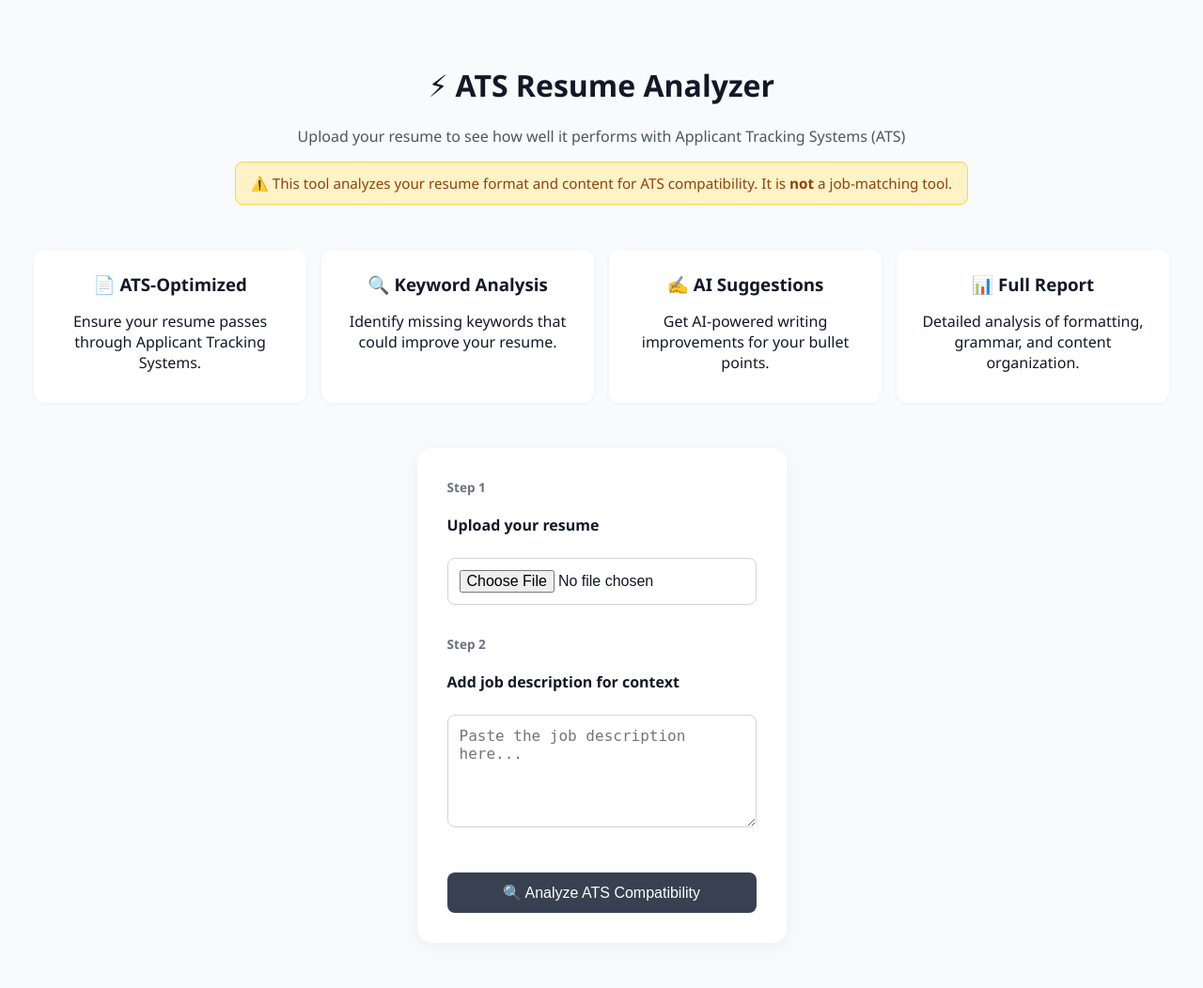
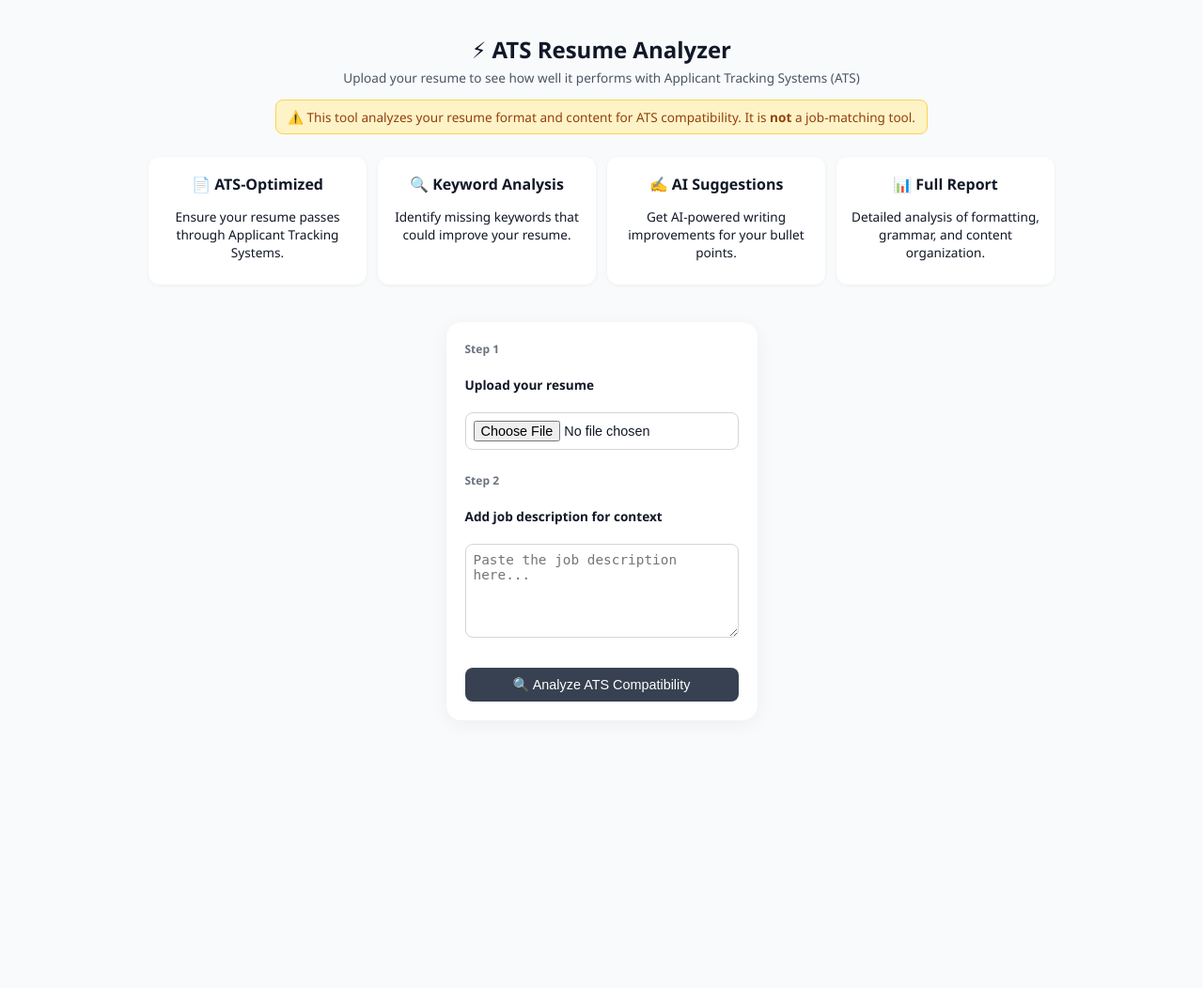
Before and after one commit to zayeemZaki/AI-resume-analyzer, a Flask app: page / in a window 1280 px wide. Shown: the whole page at 94% size. After the commit the page ends 747 px from the top, so only its background shows below. Run offline with Flask 3, Linux system fonts and the light colour scheme; parts of the project's set-up code (start-up, migrations or seed data) failed here and were passed over.

Commit message:
made it more compact

```diff
--- a/static/style.css
+++ b/static/style.css
@@ -1,40 +1,43 @@
 body {
     margin: 0;
-    padding: 0;
+    /* Slightly increase from 0.25rem to 0.5rem for a bit more breathing room */
+    padding: 0.5rem;
+    font-size: 0.875rem;
     font-family: 'Segoe UI', Tahoma, Geneva, Verdana, sans-serif;
     background: #f8fafc;
     color: #111827;
     display: flex;
     flex-direction: column;
     align-items: center;
-    padding: 1rem;
 }
 
 /* Header Section */
 .header {
     text-align: center;
-    padding: 2rem 1rem 1rem;
+    /* Increase top/bottom a bit from 0.5rem 0.25rem to 0.75rem 0.5rem */
+    padding: 0.75rem 0.5rem 0.5rem;
 }
 
 .header h1 {
-    font-size: 2rem;
+    font-size: 1.5rem;
     font-weight: 700;
+    margin-bottom: 0.25rem;
 }
 
 .header p {
+    font-size: 0.85rem;
+    color: #4b5563;
     margin-top: 0.25rem;
-    font-size: 1rem;
-    color: #4b5563;
 }
 
 .alert {
-    margin: 1rem auto;
+    margin: 0.5rem auto; /* a little more margin around alert */
     background-color: #fef3c7;
     border: 1px solid #fcd34d;
-    padding: 0.75rem 1rem;
+    padding: 0.5rem 0.75rem;
     width: fit-content;
     border-radius: 0.5rem;
-    font-size: 0.95rem;
+    font-size: 0.85rem;
     color: #92400e;
 }
 
@@ -42,19 +45,23 @@ body {
 .features {
     display: flex;
     justify-content: center;
-    gap: 1rem;
-    padding: 1rem;
+    gap: 0.75rem; /* slightly bigger gap between cards */
+    padding: 0.5rem;
     flex-wrap: wrap;
+    /* Add a bit of bottom margin for space before the form */
+    margin-bottom: 1rem;
 }
 
 .feature-card {
     background: white;
-    padding: 1rem 1.25rem;
+    /* Increase padding from 0.5rem 0.75rem to 0.75rem 1rem for a nicer look */
+    padding: 0.75rem 1rem;
     border-radius: 0.75rem;
     box-shadow: 0 1px 4px rgba(0, 0, 0, 0.05);
     text-align: center;
-    width: 250px;
+    width: 200px;
     transition: all 0.2s ease-in-out;
+    font-size: 0.85rem;
 }
 
 .feature-card:hover {
@@ -63,73 +70,70 @@ body {
 }
 
 .feature-card h3 {
-    margin: 0.5rem 0;
+    margin: 0.4rem 0;
+    font-size: 1rem;
 }
 
 /* Upload Form Section */
 .upload-section {
     background: white;
-    padding: 2rem;
+    /* Bump up to 1.25rem for a bit more interior spacing */
+    padding: 1.25rem;
     max-width: 600px;
-    margin: 2rem auto;
+    /* Increase top/bottom margin from 0.75rem to 1rem */
+    margin: 1rem auto;
     border-radius: 1rem;
     box-shadow: 0 4px 20px rgba(0, 0, 0, 0.05);
     display: flex;
     flex-direction: column;
     gap: 1rem;
     box-sizing: border-box;
-    margin-left: auto;
-    margin-right: auto;
 }
 
 .upload-section form {
     width: 100%;
     display: flex;
     flex-direction: column;
+    /* Slightly bigger gap from 0.75rem to 1rem */
     gap: 1rem;
     box-sizing: border-box;
+    font-size: 0.85rem;
 }
 
 label {
     display: block;
     font-weight: 600;
-    margin-bottom: 0.5rem;
+    margin-bottom: 0.25rem;
 }
 
 input[type="file"],
 textarea {
     display: block;
     width: 100%;
-    padding: 0.75rem;
+    /* Keep these fairly tight but not too cramped */
+    padding: 0.5rem;
     border: 1px solid #d1d5db;
     border-radius: 0.5rem;
-    font-size: 1rem;
-    margin-bottom: 1rem;
+    font-size: 0.9rem;
+    margin-bottom: 0.5rem;
     box-sizing: border-box;
     background-color: #fff;
 }
 
-input[type="file"] {
-    overflow: hidden;
-    text-overflow: ellipsis;
-    white-space: nowrap;
-}
-
 textarea {
     resize: vertical;
-    min-height: 120px;
+    min-height: 100px;
 }
 
 button {
     background-color: #374151;
     color: white;
     border: none;
-    padding: 0.75rem 1.25rem;
-    font-size: 1rem;
+    padding: 0.6rem 0.9rem; /* a little bigger than 0.5rem 0.75rem */
+    font-size: 0.9rem;
     border-radius: 0.5rem;
     cursor: pointer;
-    margin-top: 1rem;
-    display: block;
+    margin-top: 0.5rem;
     width: 100%;
     transition: background 0.3s ease;
 }
@@ -139,7 +143,7 @@ button:hover {
 }
 
 .step {
-    font-size: 0.85rem;
+    font-size: 0.75rem;
     font-weight: bold;
     color: #6b7280;
     margin-bottom: 0.25rem;
```
Also changed, not shown: other parts of static/style.css (+13 -23 lines).
